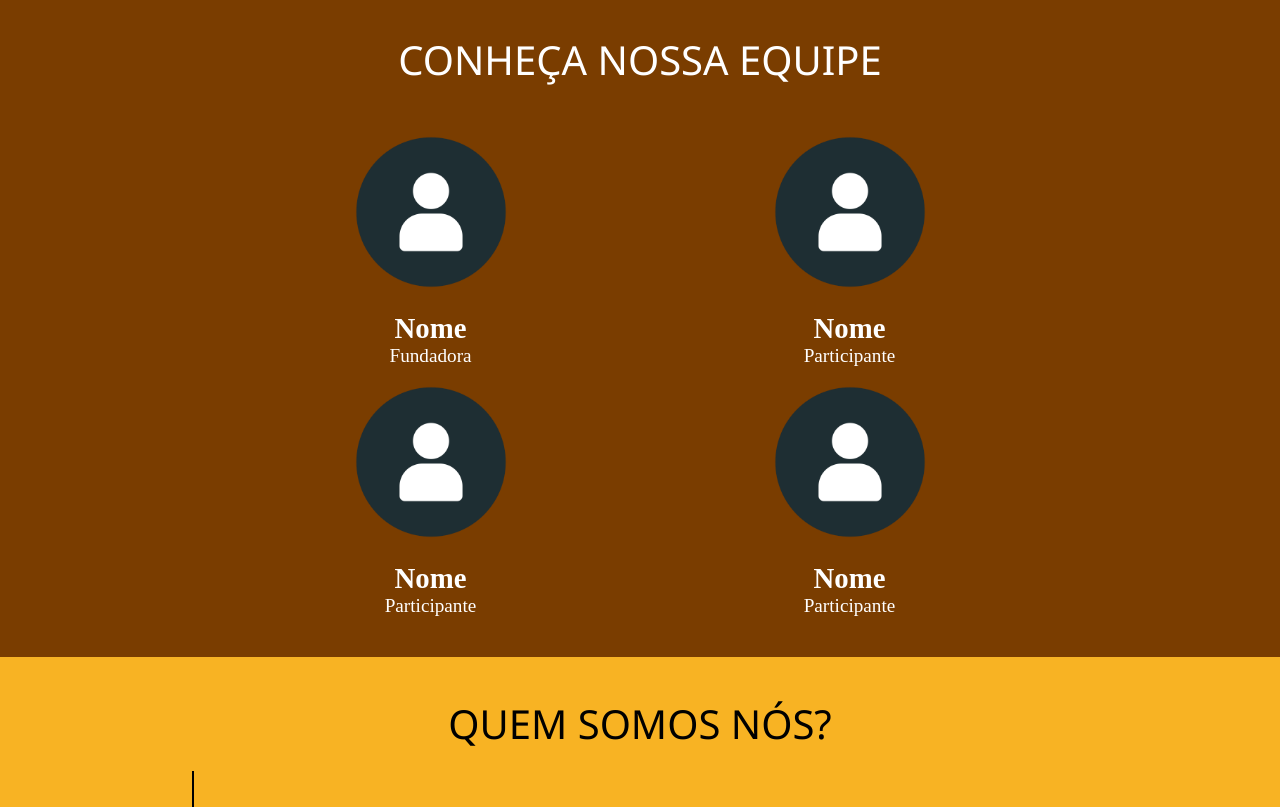
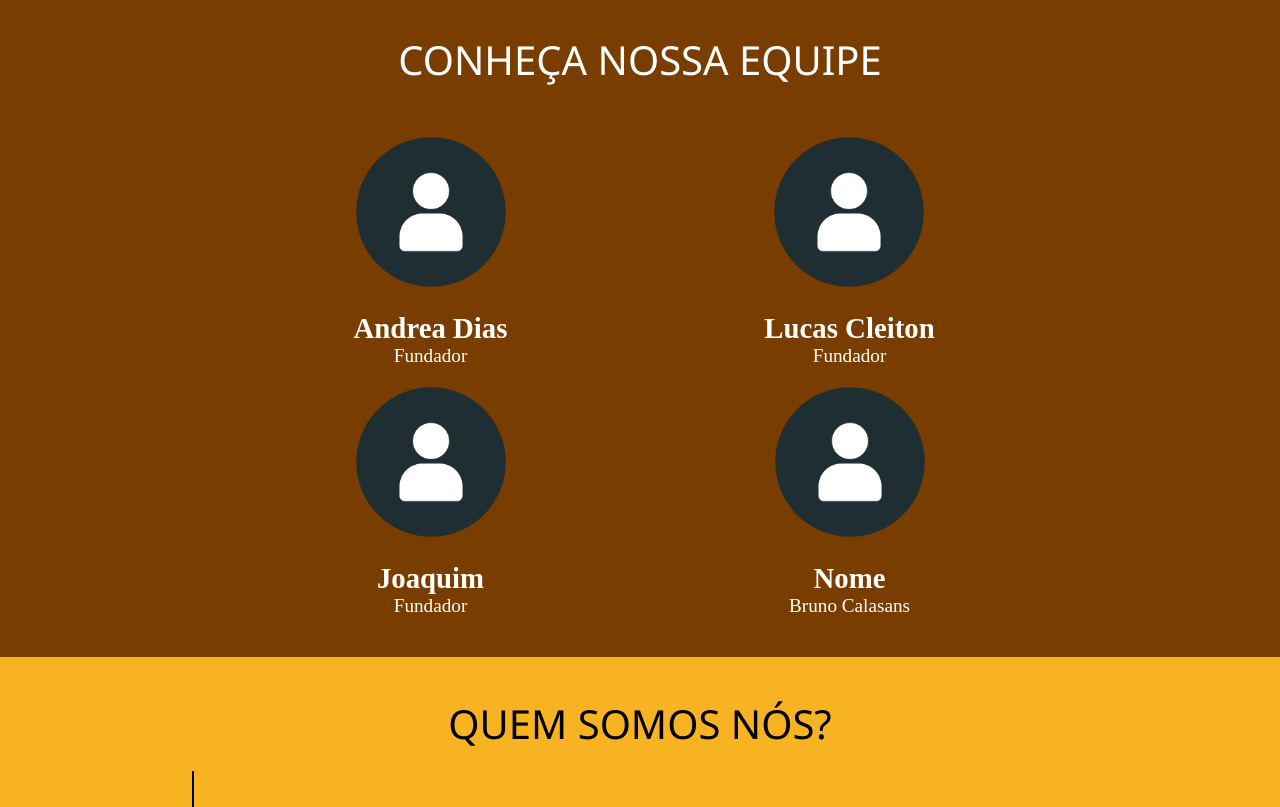
Before and after one commit to Bruno-Calasans/Projeto-REDE, a React (Vite) app: page / in a window 1280 px wide. Shown: the part 1700-2507 px from the top of the page. Built offline with nearby package versions, Linux system fonts and the light colour scheme.

Commit message:
feat: nova animação de expansão

```diff
--- /dev/null
+++ b/src/components/Animations/Expand/Expand.tsx
@@ -0,0 +1,48 @@
+/* eslint-disable react/require-default-props */
+/* eslint-disable react-hooks/exhaustive-deps */
+import { useEffect, useRef } from 'react'
+import { motion, useInView, useAnimation } from 'framer-motion'
+
+interface ExpandProps {
+  children: React.ReactNode
+  config?: {
+    delay?: number
+    fromLeft?: boolean
+  }
+}
+
+function Expand({ children, config }: ExpandProps) {
+  const ref = useRef(null)
+  const isInView = useInView(ref, {})
+  const animationControls = useAnimation()
+
+  useEffect(() => {
+    if (isInView) {
+      animationControls.start('expand')
+    }
+  }, [isInView])
+
+  return (
+    <div
+      ref={ref}
+      style={{ width: '100%' }}
+    >
+      <motion.div
+        variants={{
+          hidden: { opacity: 0, x: config?.fromLeft ? -100 : 100 },
+          expand: { opacity: 1, x: 0 },
+        }}
+        initial="hidden"
+        animate={animationControls}
+        transition={{
+          duration: 0.5,
+          delay: config?.delay ?? 0.25,
+        }}
+      >
+        {children}
+      </motion.div>
+    </div>
+  )
+}
+
+export default Expand
--- a/src/layout/Main/Main.style.ts
+++ b/src/layout/Main/Main.style.ts
@@ -77,4 +77,7 @@ export const TeamArea = styled.div`
   grid-template-columns: 1fr 1fr;
   grid-template-rows: 1fr 1fr;
   justify-items: center;
+  & p {
+    font-family: 'Trebuchet MS', 'Lucida Sans Unicode', 'Lucida Grande', 'Lucida Sans', Arial, sans-serif;
+  }
 `
--- a/src/layout/Main/Main.tsx
+++ b/src/layout/Main/Main.tsx
@@ -5,12 +5,13 @@ import PageArticle from '../../components/PageArticle/PageArticle'
 import ListBullet from '../../components/BulletList/ListBullet'
 import Quote from '../../components/Quote/Quote'
 import Reveal from '../../components/Animations/Reveal/Reveal'
+import Expand from '../../components/Animations/Expand/Expand'
 import TeamMember from '../../components/TeamMember/TeamMember'
 
 function Main() {
   return (
     <Container>
-      <Reveal>
+      <Expand config={{ fromLeft: false }}>
         <PageArticle
           id="article1"
           title="Qual o nosso objetivo?"
@@ -27,8 +28,7 @@ function Main() {
             origem, heranças culturais e desenvolver um maior esclarecimento de sua história.
           </p>
         </PageArticle>
-      </Reveal>
-
+      </Expand>
       <Reveal>
         <PageArticle
           id="article2"
@@ -62,8 +62,7 @@ function Main() {
           </ol>
         </PageArticle>
       </Reveal>
-
-      <Reveal>
+      <Expand config={{ fromLeft: false }}>
         <PageArticle
           id="article3"
           title="Concluindo..."
@@ -73,8 +72,7 @@ function Main() {
             de conhecimento ético e cultural, utilizando assim, a vivência social e a tecnologia.
           </p>
         </PageArticle>
-      </Reveal>
-
+      </Expand>
       <Reveal>
         <PageArticle
           title="Conheça nossa equipe"
@@ -83,24 +81,26 @@ function Main() {
           <TeamArea>
             <TeamMember
               url="./imgs/avatar.png"
-              desc="Fundadora"
+              name="Andrea Dias"
+              desc="Fundador"
             />
             <TeamMember
               url="./imgs/avatar.png"
-              desc="Participante"
+              name="Lucas Cleiton"
+              desc="Fundador"
             />
             <TeamMember
               url="./imgs/avatar.png"
-              desc="Participante"
+              name="Joaquim"
+              desc="Fundador"
             />
             <TeamMember
               url="./imgs/avatar.png"
-              desc="Participante"
+              desc="Bruno Calasans"
             />
           </TeamArea>
         </PageArticle>
       </Reveal>
-
       <Reveal>
         <PageArticle
           title="Quem somos nós?"
@@ -119,7 +119,6 @@ function Main() {
           </AboutArea>
         </PageArticle>
       </Reveal>
-
       <Reveal>
         <Quote author="Audre Lorde">
           Não são as nossas diferenças que nos dividem. É a nossa incapacidade de reconhecer , aceitar e celebrar essas
```
Also changed, not shown: src/layout/Header/Header.style.ts (+0 -13 lines).
